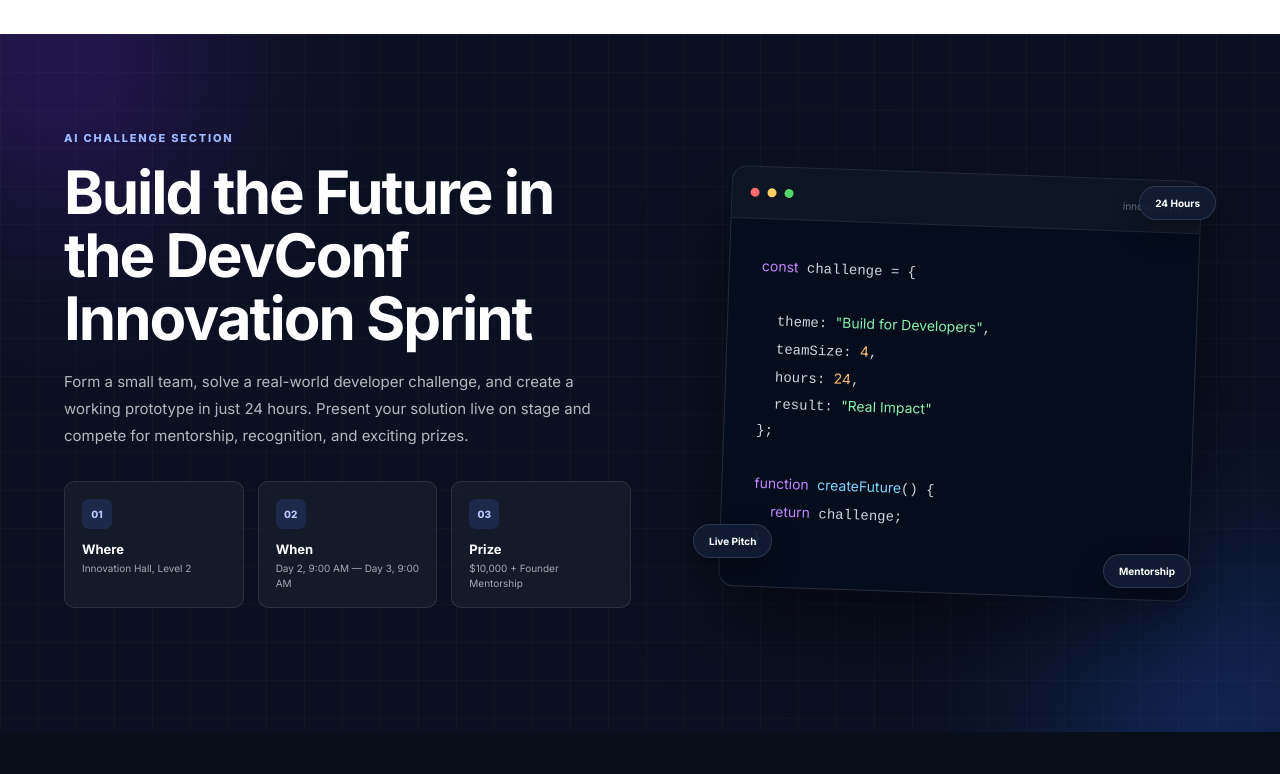
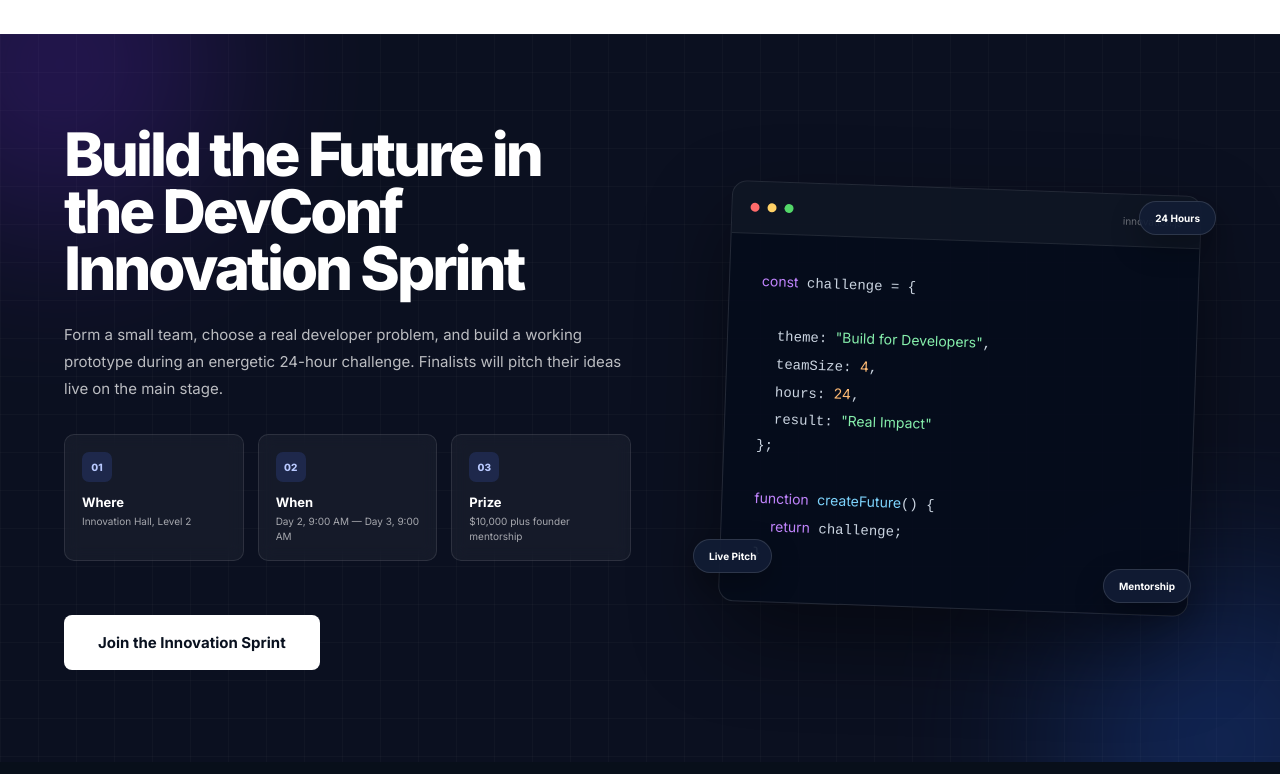
Before and after one commit to Adiba-Khan-Saima/devconf-2026, a plain HTML site: page index.html in a window 1280 px wide. Shown: the part 2650-3424 px from the top of the page. Drawn offline with Linux system fonts and the light colour scheme.

Commit message:
prompt added

```diff
--- a/index.html
+++ b/index.html
@@ -246,19 +246,16 @@
 
         <div class="innovation-copy">
 
-            <span class="eyebrow">
-                AI CHALLENGE SECTION
-            </span>
-
     <h2>
-                Build the Future in the DevConf Innovation Sprint
+        Build the Future in <br>
+        the DevConf <br>
+        Innovation Sprint
     </h2>
 
     <p>
-                Form a small team, solve a real-world developer challenge,
-                and create a working prototype in just 24 hours. Present
-                your solution live on stage and compete for mentorship,
-                recognition, and exciting prizes.
+        Form a small team, choose a real developer problem, and build a working
+        prototype during an energetic 24-hour challenge. Finalists will pitch
+        their ideas live on the main stage.
     </p>
 
     <div class="innovation-meta">
@@ -278,13 +275,16 @@
         <div class="meta-item">
             <div class="meta-icon">03</div>
             <h3>Prize</h3>
-                    <p>$10,000 + Founder Mentorship</p>
+            <p>$10,000 plus founder mentorship</p>
         </div>
 
     </div>
 
+    <a href="#" class="innovation-btn">
+        Join the Innovation Sprint
+    </a>
+
 </div>
-
         <div class="innovation-visual">
 
             <div class="code-window">
--- a/style.css
+++ b/style.css
@@ -395,29 +395,38 @@ body{
   gap: 72px;
 }
 
-.eyebrow {
-  display: inline-block;
-  margin-bottom: 16px;
-  color: #9fb9ff;
-  font-size: 11px;
-  font-weight: 800;
-  letter-spacing: 1.8px;
-  text-transform: uppercase;
+.innovation-copy > h2{
+    max-width:700px;
+    margin-bottom:24px;
+    font-size:60px;
+    font-weight:800;
+    line-height:0.95;
+    letter-spacing:-3px;
 }
 
-.innovation-copy > h2 {
-  max-width: 650px;
-  margin-bottom: 18px;
-  font-size: clamp(38px, 5vw, 60px);
-  line-height: 1.05;
-  letter-spacing: -2px;
+.innovation-copy > p{
+    max-width:640px;
+    color:rgba(255,255,255,0.72);
+    font-size:15px;
+    line-height:1.8;
+    margin-bottom:0;
 }
 
-.innovation-copy > p {
-  max-width: 640px;
-  color: rgba(255,255,255,0.7);
-  font-size: 15px;
-  line-height: 1.8;
+.innovation-btn{
+    display:inline-block;
+    margin-top:22px;
+    padding:18px 34px;
+    background:#ffffff;
+    color:#09111f;
+    text-decoration:none;
+    border-radius:8px;
+    font-size:15px;
+    font-weight:700;
+    transition:all 0.3s ease;
+}
+
+.innovation-btn:hover{
+    transform:translateY(-3px);
 }
 
 .innovation-meta {
```
Also changed, not shown: 1 other file. Lines whose indentation alone changed are shown as unchanged.
